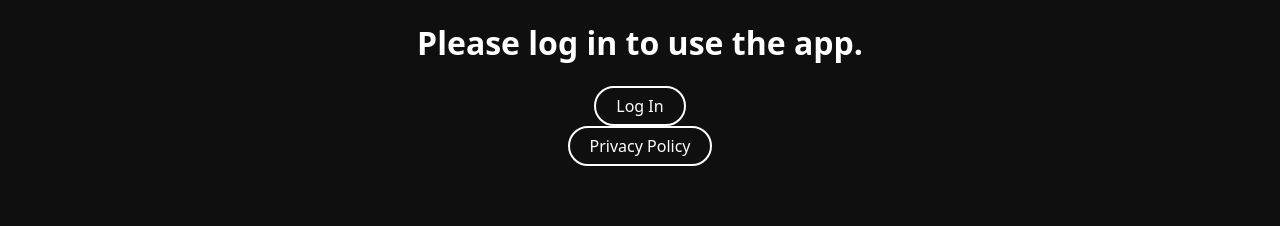
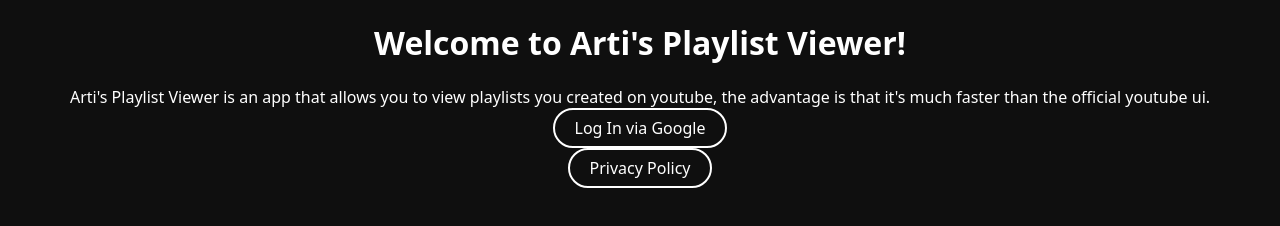
Before and after one commit to art0007i/ArtisPlaylistViewer, a plain HTML site: page index.html in a window 1280 px wide. Drawn offline with Linux system fonts and the light colour scheme.

Commit message:
rebrand probably should not have youtube in the name...

```diff
--- a/index.html
+++ b/index.html
@@ -1,23 +1,24 @@
 <!DOCTYPE html>
 <html lang="en">
   <head>
-    <title>Youtube Playlist Viewer</title>
+    <title>Arti's Playlist Viewer</title>
     <link rel="stylesheet" href="style.css">
   </head>
   <body>
     <div class="center">
-      <h1>Please log in to use the app.</h1>
+      <h1>Welcome to Arti's Playlist Viewer!</h1>
+      Arti's Playlist Viewer is an app that allows you to view playlists you created on youtube, the advantage is that it's much faster than the official youtube ui.
       <a id="login" class="round-button" href="#">(Javascript must be enabled to use the page)</a>
-      <a class="round-button" href="https://github.com/art0007i/YoutubePlaylistViewer/blob/main/PRIVACY_POLICY.md">Privacy Policy</a>
+      <a class="round-button" href="./PRIVACY_POLICY.md">Privacy Policy</a>
       <a id="app_button" href="app.html" class="round-button" style="display:none;">Go to app</a>
     </div>
     <script>
       const loginBtn = document.getElementById("login");
-      loginBtn.innerText = "Log In";
+      loginBtn.innerText = "Log In via Google";
 
       const redirect = new URL("https://accounts.google.com/o/oauth2/v2/auth");
       redirect.searchParams.append("client_id", "912235637111-k5r1lsqnpbrfnap0cnhs7aa3sffbb132.apps.googleusercontent.com")
-      redirect.searchParams.append("redirect_uri", "https://art0007i.github.io/YoutubePlaylistViewer/app.html")
+      redirect.searchParams.append("redirect_uri", "https://art0007i.github.io/ArtisPlaylistViewer/app.html")
       redirect.searchParams.append("response_type", "token")
       redirect.searchParams.append("scope", "https://www.googleapis.com/auth/youtube.readonly")
       // TODO: add CSRF state handling https://developers.google.com/youtube/v3/guides/auth/client-side-web-apps
```
Also changed, not shown: app.html (+1 -1 lines), playlist.html (+1 -1 lines), 2 other files.
